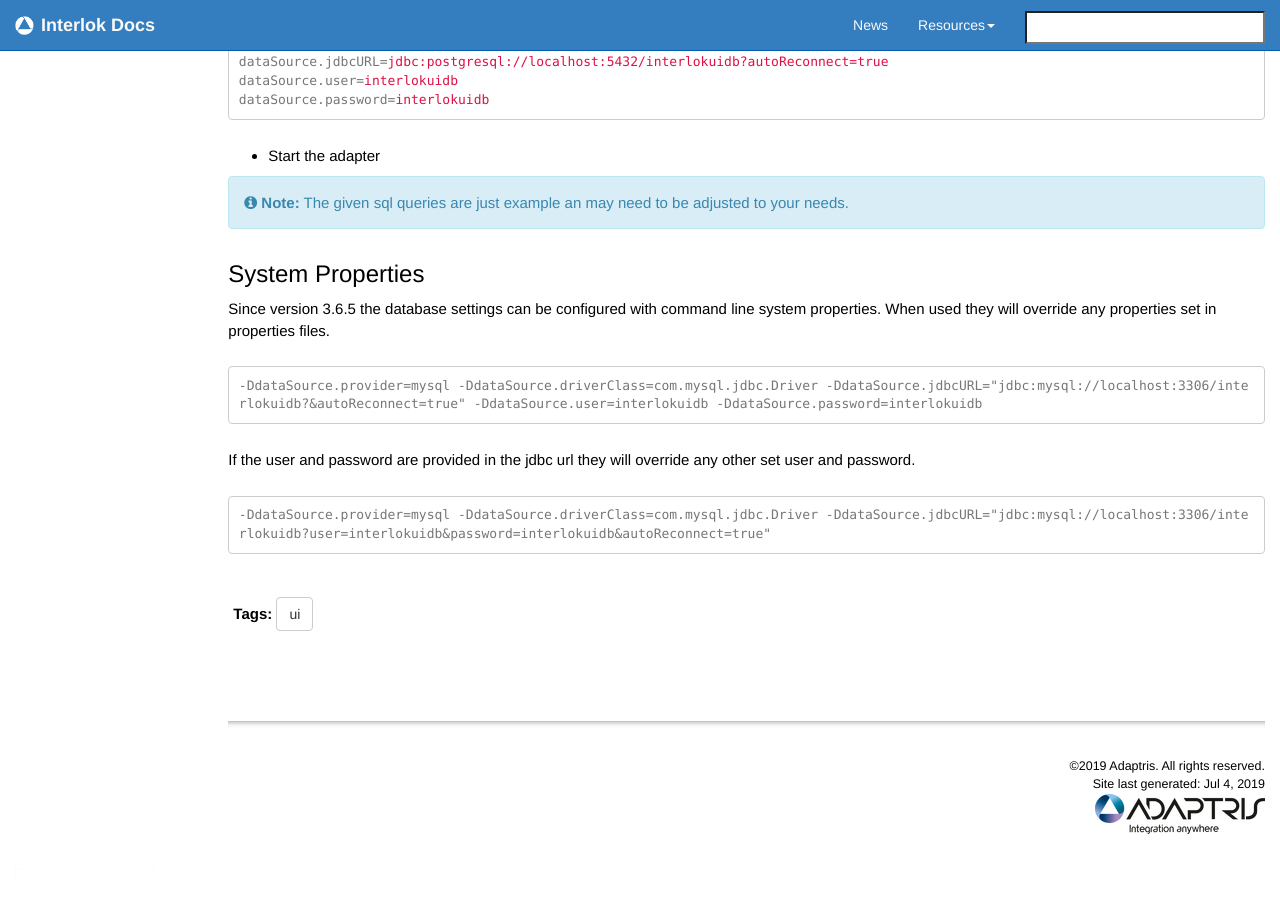
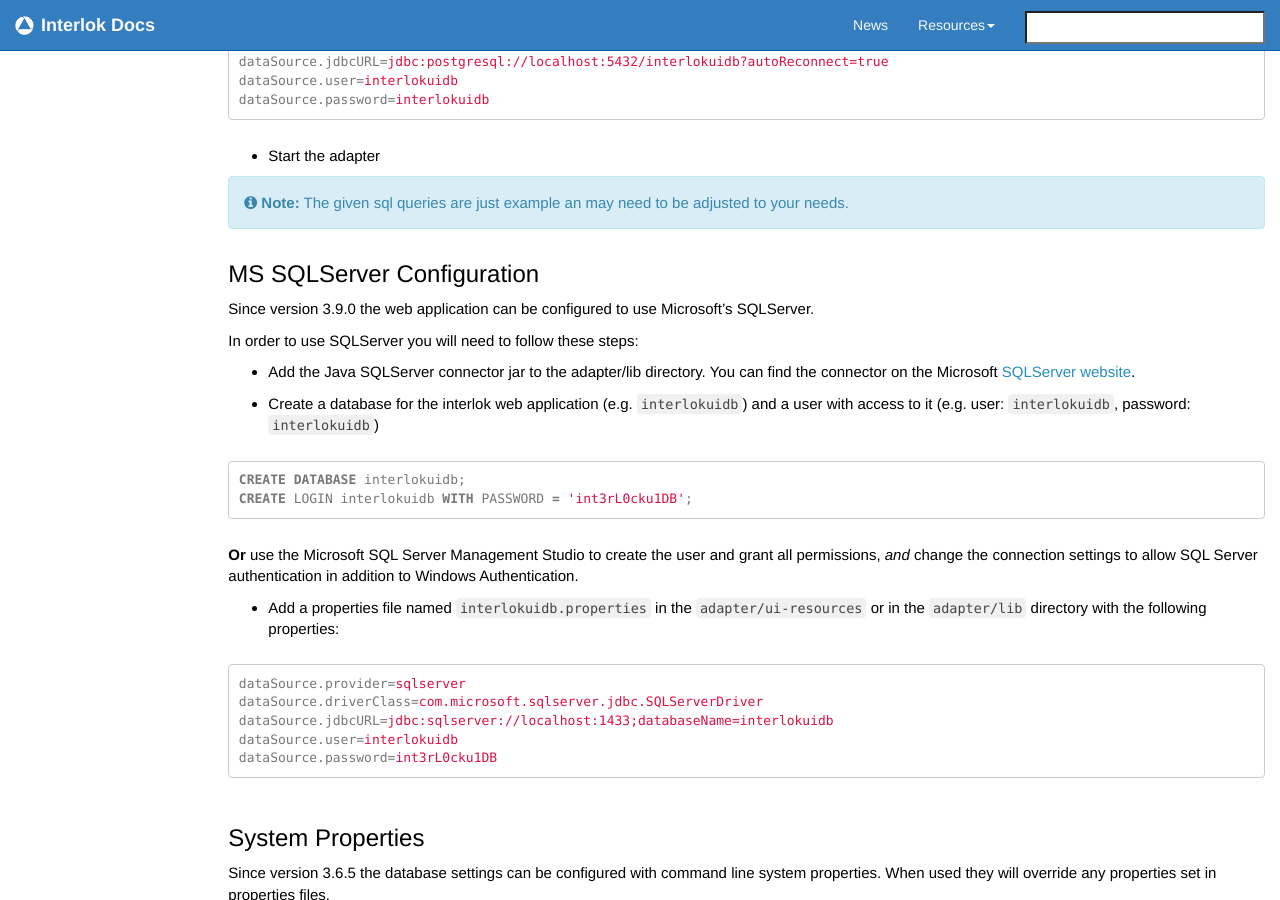
Before and after one commit to adaptris/interlok-docs-legacy, a Jekyll site: the page built from pages/ui/ui-switch-db.md, in a window 1280 px wide and 900 px high, scrolled down 1374 px. Built offline with Jekyll 4.4.1, drawn with Linux system fonts in a browser that asks for light colours; nearby versions of some CDN libraries; comment, search, counter and statistics services are not loaded.

Commit message:
INTERLOK-2650: Add support for MS SQLServer to the UI

````diff
--- a/pages/ui/ui-switch-db.md
+++ b/pages/ui/ui-switch-db.md
@@ -70,6 +70,40 @@
 
 {% include note.html content="The given sql queries are just example an may need to be adjusted to your needs." %}
 
+## MS SQLServer Configuration ##
+
+Since version 3.9.0 the web application can be configured to use
+Microsoft's SQLServer.
+
+In order to use SQLServer you will need to follow these steps:
+
+ - Add the Java SQLServer connector jar to the adapter/lib directory.
+   You can find the connector on the Microsoft [SQLServer website](https://docs.microsoft.com/en-us/sql/connect/jdbc/download-microsoft-jdbc-driver-for-sql-server).
+ - Create a database for the interlok web application
+   (e.g. `interlokuidb`) and a user with access to it (e.g. user:
+   `interlokuidb`, password: `interlokuidb`)
+
+```sql
+CREATE DATABASE interlokuidb;
+CREATE LOGIN interlokuidb WITH PASSWORD = 'int3rL0cku1DB';
+```
+
+__Or__ use the Microsoft SQL Server Management Studio to create the user
+and grant all permissions, *and* change the connection settings to allow
+SQL Server authentication in addition to Windows Authentication.
+
+ - Add a properties file named `interlokuidb.properties` in the
+   `adapter/ui-resources` or in the `adapter/lib` directory with the
+   following properties:
+
+```properties
+dataSource.provider=sqlserver
+dataSource.driverClass=com.microsoft.sqlserver.jdbc.SQLServerDriver
+dataSource.jdbcURL=jdbc:sqlserver://localhost:1433;databaseName=interlokuidb
+dataSource.user=interlokuidb
+dataSource.password=int3rL0cku1DB
+```
+
 ## System Properties ##
 
 Since version 3.6.5 the database settings can be configured with command line system properties.
````
